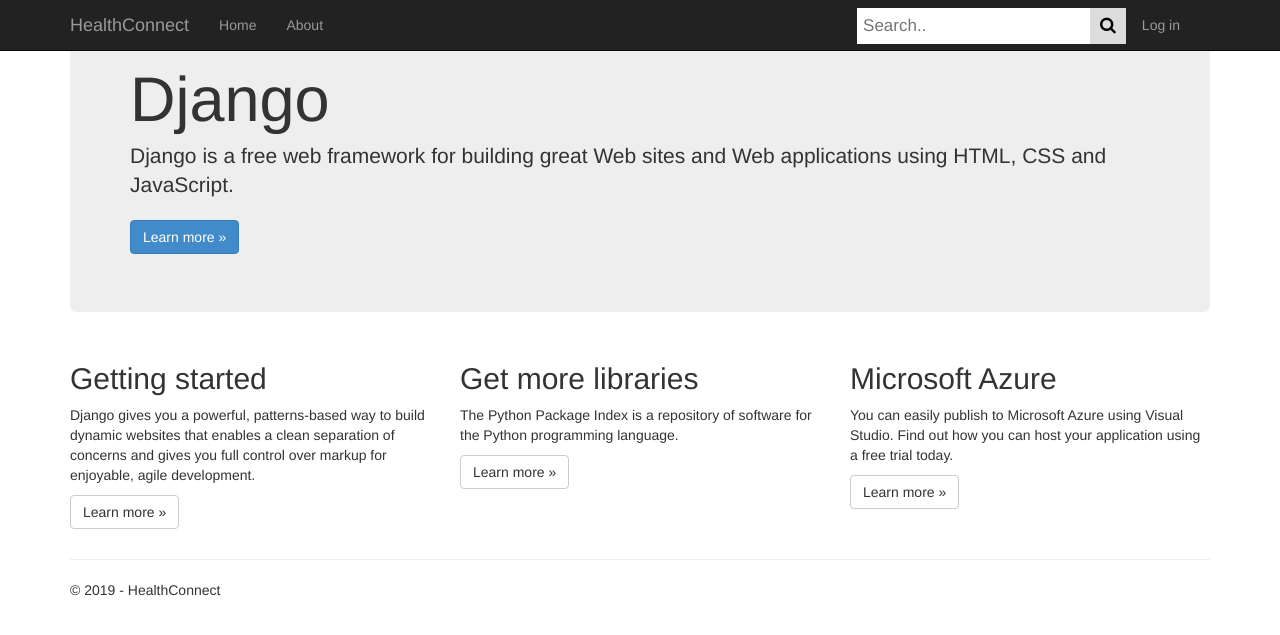
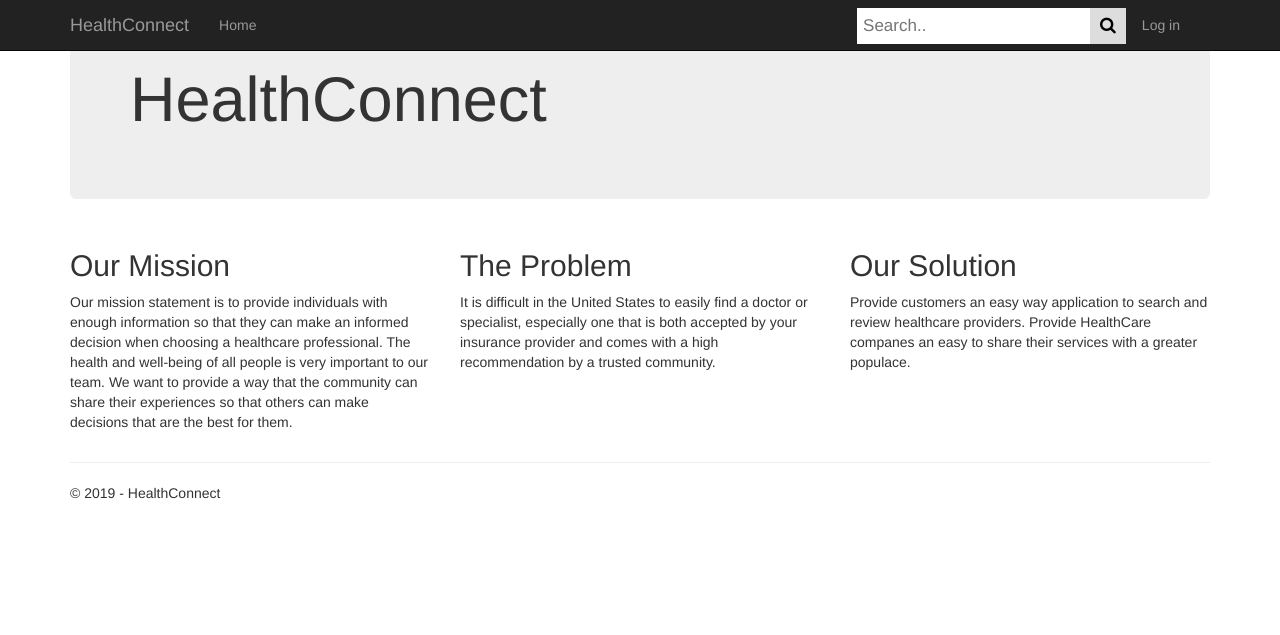
Before and after one commit to se577-group-project/HealthApp, a Django app: page / in a window 1280 px wide. Shown: the top 635 px of the page. Run offline with Django 3.2, Linux system fonts and the light colour scheme; some libraries are stand-ins or nearby versions.

Commit message:
Removed About Page Updated Front page Added profile link to username

```diff
--- a/HealthApp/HealthApp/urls.py
+++ b/HealthApp/HealthApp/urls.py
@@ -8,13 +8,15 @@
 from django.contrib.auth.views import LoginView, LogoutView
 from app import forms, views
 
+from django.conf.urls import include, url
+
 
 urlpatterns = [
     path('', views.home, name='home'),
     path('search/', views.search, name='search'),
     path('profile/', views.profile, name='profile'),
-    path('about/', views.about, name='about'),
     path('login/', views.login, name='login'),
     path('logout/', LogoutView.as_view(next_page='/'), name='logout'),
     path('admin/', admin.site.urls),
+    #path(r'user_profile/(?P<username>[a-zA-Z0-9]+)$', views.get_user_profile)
 ]
--- a/HealthApp/app/templates/app/index.html
+++ b/HealthApp/app/templates/app/index.html
@@ -3,30 +3,33 @@
 {% block content %}
 
 <div class="jumbotron">
-    <h1>Django</h1>
-    <p class="lead">Django is a free web framework for building great Web sites and Web applications using HTML, CSS and JavaScript.</p>
-    <p><a href="https://www.djangoproject.com/" class="btn btn-primary btn-large">Learn more &raquo;</a></p>
+    <h1>HealthConnect</h1>
+    <p class="lead"HealthConenct provides customers an easy way to find and review healthcare providers.</p.</p>
 </div>
 
 <div class="row">
     <div class="col-md-4">
-        <h2>Getting started</h2>
+        <h2>Our Mission</h2>
         <p>
-            Django gives you a powerful, patterns-based way to build dynamic websites that
-            enables a clean separation of concerns and gives you full control over markup
-            for enjoyable, agile development.
+            Our mission statement is to provide individuals with enough information so that they can make
+            an informed decision when choosing a healthcare professional. The health and well-being of all
+            people is very important to our team. We want to provide a way that the community can share their
+            experiences so that others can make decisions that are the best for them.
         </p>
-        <p><a class="btn btn-default" href="https://djangobook.com/django-tutorials/">Learn more &raquo;</a></p>
     </div>
     <div class="col-md-4">
-        <h2>Get more libraries</h2>
-        <p>The Python Package Index is a repository of software for the Python programming language.</p>
-        <p><a class="btn btn-default" href="https://pypi.org/">Learn more &raquo;</a></p>
+        <h2>The Problem</h2>
+        <p>
+            It is difficult in the United States to easily find a doctor or specialist, especially one that
+            is both accepted by your insurance provider and comes with a high recommendation by a trusted community.
+        </p>
     </div>
     <div class="col-md-4">
-        <h2>Microsoft Azure</h2>
-        <p>You can easily publish to Microsoft Azure using Visual Studio. Find out how you can host your application using a free trial today.</p>
-        <p><a class="btn btn-default" href="http://azure.microsoft.com">Learn more &raquo;</a></p>
+        <h2>Our Solution</h2>
+        <p>
+            Provide customers an easy way application to search and review healthcare providers.
+            Provide HealthCare companes an easy to share their services with a greater populace.
+        </p>
     </div>
 </div>
 
--- a/HealthApp/app/templates/app/layout.html
+++ b/HealthApp/app/templates/app/layout.html
@@ -27,7 +27,6 @@
             <div class="navbar-collapse collapse">
                 <ul class="nav navbar-nav">
                     <li><a href="{% url 'home' %}">Home</a></li>
-                    <li><a href="{% url 'about' %}">About</a></li>
                     {% if user.is_authenticated %}
                         <li><a href="{% url 'profile' %}">My Profile</a></li>
                     {%endif%}
--- a/HealthApp/app/templates/app/loginpartial.html
+++ b/HealthApp/app/templates/app/loginpartial.html
@@ -2,7 +2,7 @@
 <form id="logoutForm" action="/logout/" method="post" class="navbar-right">
     {% csrf_token %}
     <ul class="nav navbar-nav navbar-right">
-        <li><span class="navbar-brand">Hello {{ user.username }}!</span></li>
+        <li><span class="navbar-brand">Hello <a href="{% url 'profile' %}">{{ user.username }}!</a></span></li>
         <li><a href="javascript:document.getElementById('logoutForm').submit()">Log off</a></li>
     </ul>
 </form>
--- a/HealthApp/app/tests.py
+++ b/HealthApp/app/tests.py
@@ -22,9 +22,3 @@
         """Tests the home page."""
         response = self.client.get('/')
         self.assertContains(response, 'Home Page', 1, 200)
-
-
-    def test_about(self):
-        """Tests the about page."""
-        response = self.client.get('/about')
-        self.assertContains(response, 'About', 3, 200)
--- a/HealthApp/app/views.py
+++ b/HealthApp/app/views.py
@@ -101,11 +101,7 @@
          "reviews": reviews}
     )
 
-def about(request): ##TODO: Remove module
-    """Renders the about page."""
-    assert isinstance(request, HttpRequest)
-    return render(
-        request,
-        'app/about.html',
-        {}
-    )
+
+def get_user_profile(request, username):
+    user = User.objects.get(username=username)
+    return render(request, 'app/user_profile.html', {"user":user})
```
Also changed, not shown: HealthApp/app/templates/app/about.html (deleted, +0 -17 lines).
